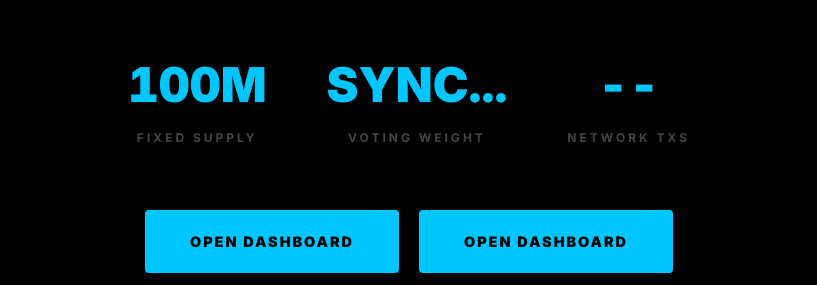
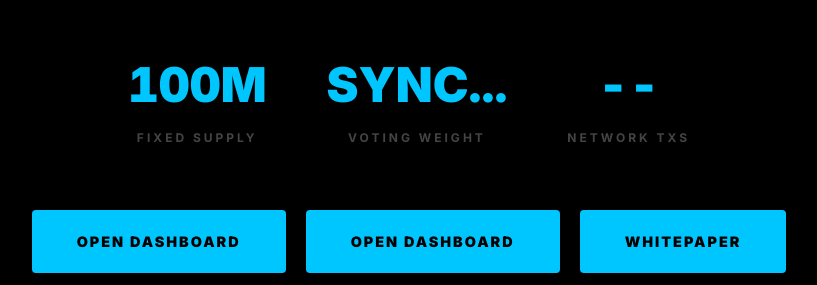
Before and after one commit to nbx-protocol/nbx-protocol.github.io, a website: page index.html in a window 1280 px wide. Shown: the part 667-952 px from the top of the page, without its empty margins (231-1048 px from the left). Drawn offline with Linux system fonts and the light colour scheme; no server answers.

Commit message:
Fix: corretto tasto Whitepaper e link Dashboard

```diff
--- a/index.html
+++ b/index.html
@@ -68,6 +68,8 @@
                 <!-- LINK CORRETTO ALLA CARTELLA PUBLIC -->
                 <a href="./public/index.html" class="cta cta-main">Open Dashboard</a>
                 <a href="https://nbx-governance.onrender.com" class="cta cta-main">Open Dashboard</a>
+
+                <a href="./whitepaper.pdf" class="cta cta-main">Whitepaper</a>
             </div>
         </div>
     </section>
```
